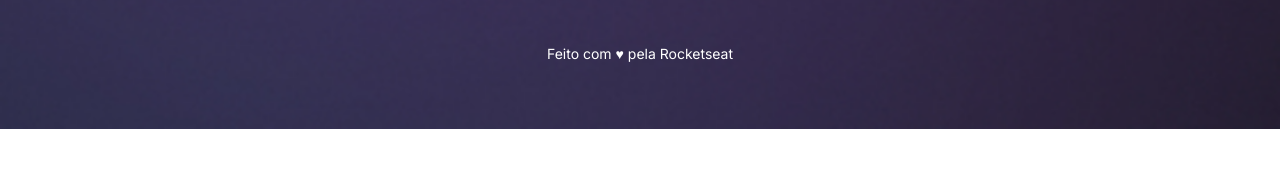
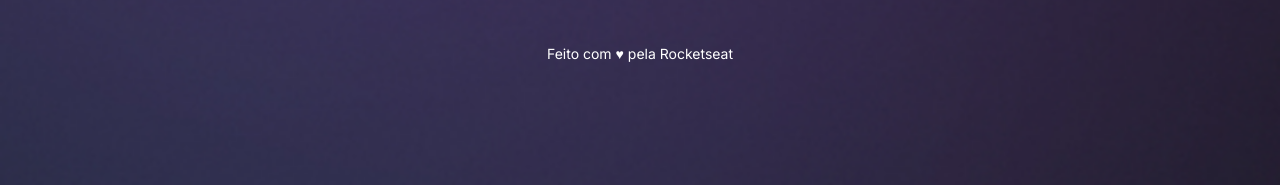
Before and after one commit to gabrielsussuarana/projeto-links, a plain HTML site: page index.html in a window 1280 px wide. Shown: the part 671-856 px from the top of the page. Before the commit the page ends 800 px from the top, so only its background shows below. Drawn offline with nearby package versions, Linux system fonts and the light colour scheme.

Commit message:
mudanças background

```diff
--- a/style.css
+++ b/style.css
@@ -35,11 +35,14 @@
 body{
 
     /* background: color image repeat position/size */
-    background: var(--bg-url) no-repeat top center/cover
+    background: var(--bg-url) no-repeat top center/cover;
+    height: 100vh;
+
 }
 body * {
     font-family: 'Inter', sans-serif;
     color: var(--text-color);
+
 }
 #container{
     width: 100%;
@@ -156,3 +159,12 @@ footer{
 
 
 }
+@media (min-width: 700px){
+    :root{
+        --bg--url: url(./assets/bg-desktop.jpg)
+    }
+    .light {
+        --bg--url: url(./assets/bg-desktop-light.jpg)
+
+    }
+}
```
Also changed, not shown: assets/bg-desktop-light.jpg (added), assets/bg-desktop.jpg (added).
